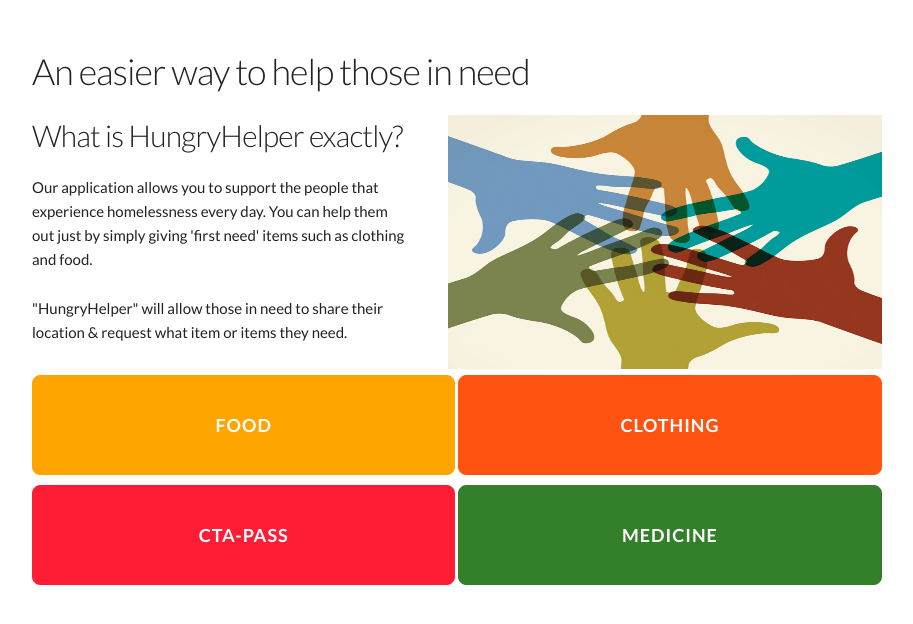
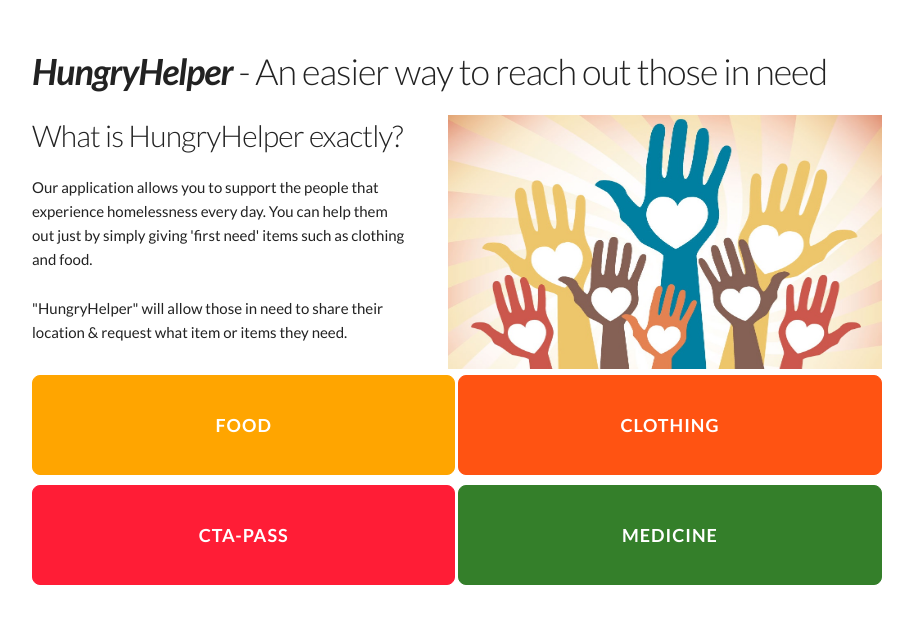
Before and after one commit to arpm/helpthehomeless, a plain HTML site: page index.html in a window 1280 px wide. Shown: the whole page, without its empty margins (128-1041 px from the left). Drawn offline with Linux system fonts and the light colour scheme; files that its build step writes are made by us from their sources.

Commit message:
Final Touches

```diff
--- a/index.html
+++ b/index.html
@@ -23,7 +23,7 @@
 			<div class="row">
 				<div class="twelve columns" style="margin-top: 5%">
   				<header class="animated fadeInDown">
-						<h3>An easier way to help those in need</h3>
+						<h3><em><strong>HungryHelper</strong></em> - An easier way to reach out those in need</h3>
 					</header>
 					<main role="main">
 					   <section class="description">
@@ -37,7 +37,7 @@
 					   </div>
 					   <div class="five columns">
 					   	<div class="icon">
-					   		<img src="images/ceo-fin-giving.jpg" style="width:434px;height:254px;">
+					   		<img src="images/giving.jpg" style="width:434px;height:254px;">
 					   	</div>
 					   </section>
 					   </div>
```
Also changed, not shown: images/giving.jpg (added).
